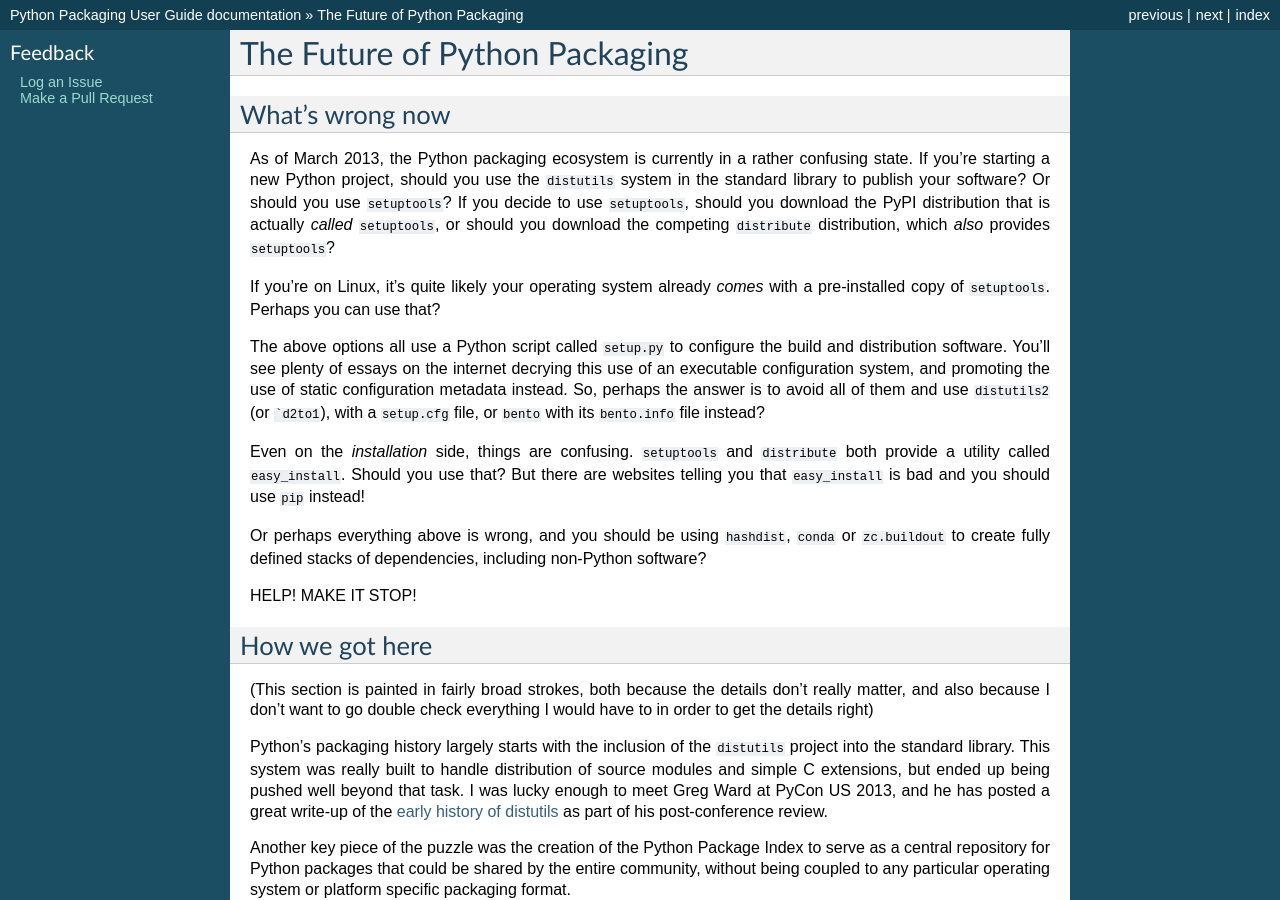
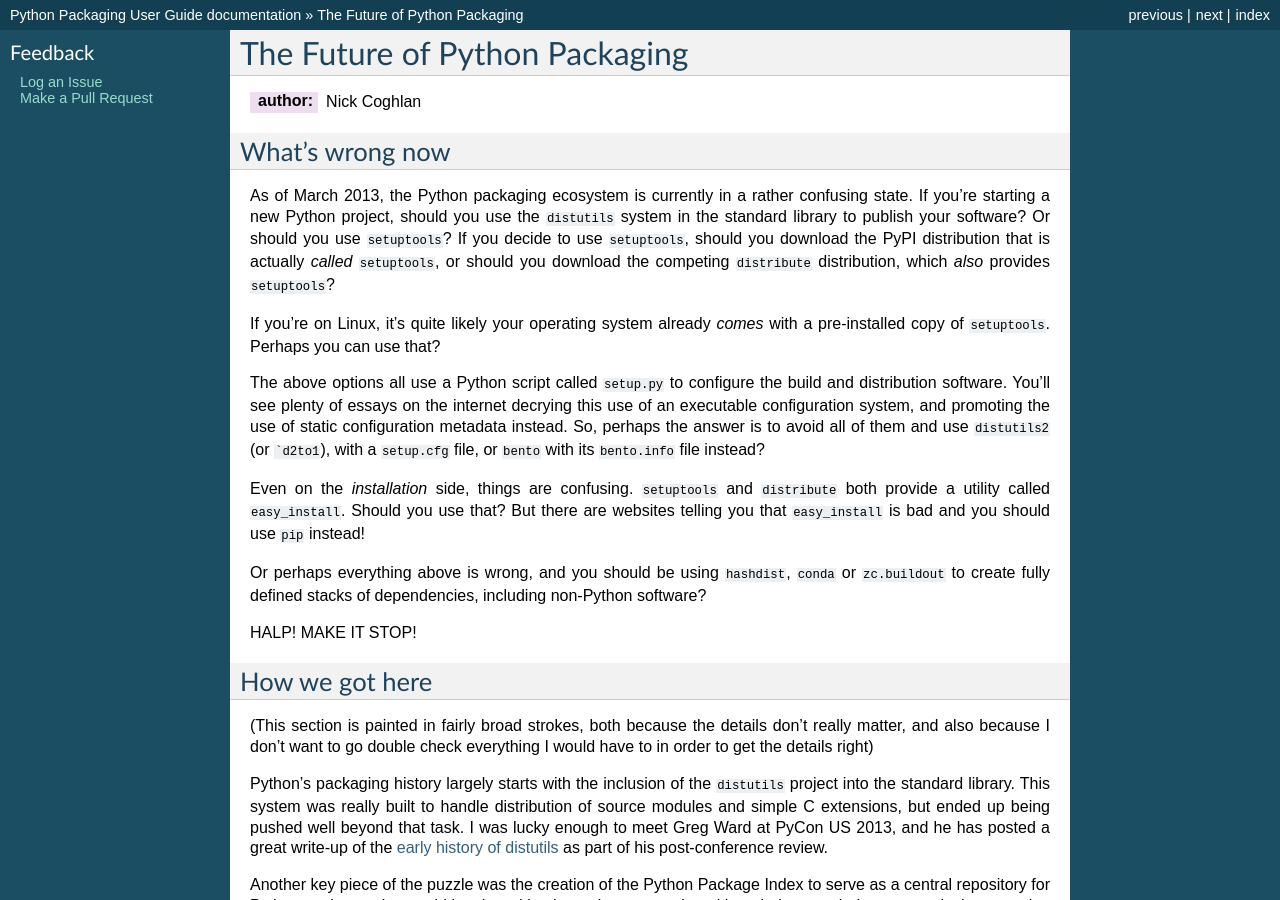
Before and after one commit to pypa/packaging.python.org, a Sphinx documentation site: the page built from source/future.txt, in a window 1280 px wide and 900 px high. Built offline with Sphinx 7.4.7, drawn with Linux system fonts in a browser that asks for light colours.

Commit message:
Add author header and restore the plaintive cry in my packaging essay.

```diff
--- a/source/future.txt
+++ b/source/future.txt
@@ -1,7 +1,8 @@
-
 ==============================
 The Future of Python Packaging
 ==============================
+
+:author: Nick Coghlan
 
 What's wrong now
 ================
@@ -33,7 +34,7 @@
 ``conda`` or ``zc.buildout`` to create fully defined stacks of dependencies,
 including non-Python software?
 
-HELP! MAKE IT STOP!
+HALP! MAKE IT STOP!
 
 
 How we got here
```
